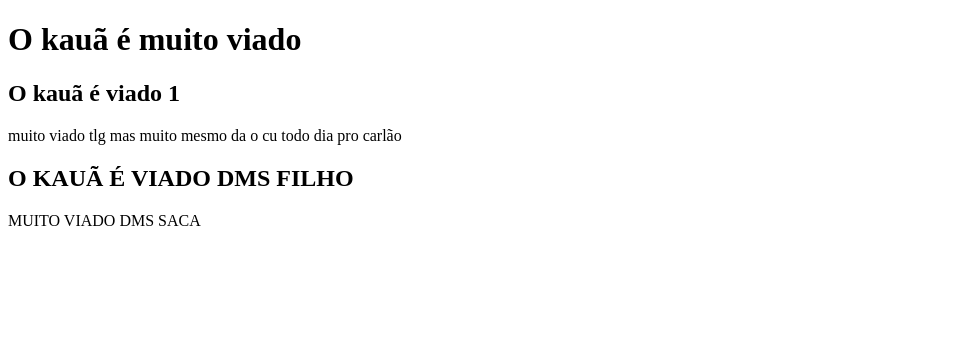
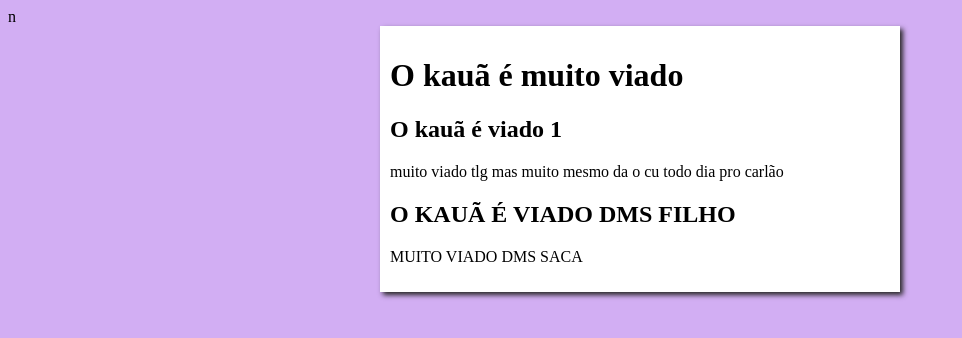
Before and after one commit to RianPietroPR/projeto-site, a plain HTML site: page index.html in a window 1280 px wide. Shown: the whole page, without its empty margins (0-962 px from the left). Drawn offline with Linux system fonts and the light colour scheme.

Commit message:
Iniciei o desing

```diff
--- /dev/null
+++ b/estilos/style.css
@@ -0,0 +1,17 @@
+*{
+    font-family: Arial
+    font-size: 16px;
+}
+
+body {
+    background-color: rgb(210, 174, 243);
+
+}
+
+main {
+    background-color: white;
+    width: 500px;
+    margin: auto;
+    padding: 10px;
+    box-shadow: 3px 3px 5px rgb(39, 38, 38) ;
+}
--- a/index.html
+++ b/index.html
@@ -5,6 +5,7 @@
     <meta http-equiv="X-UA-Compatible" content="IE=edge">
     <meta name="viewport" content="width=device-width, initial-scale=1.0">
     <title>Document</title>
+    <link rel="stylesheet" href="estilos/style.css">n
 </head>
 <body>
     <main>
```
